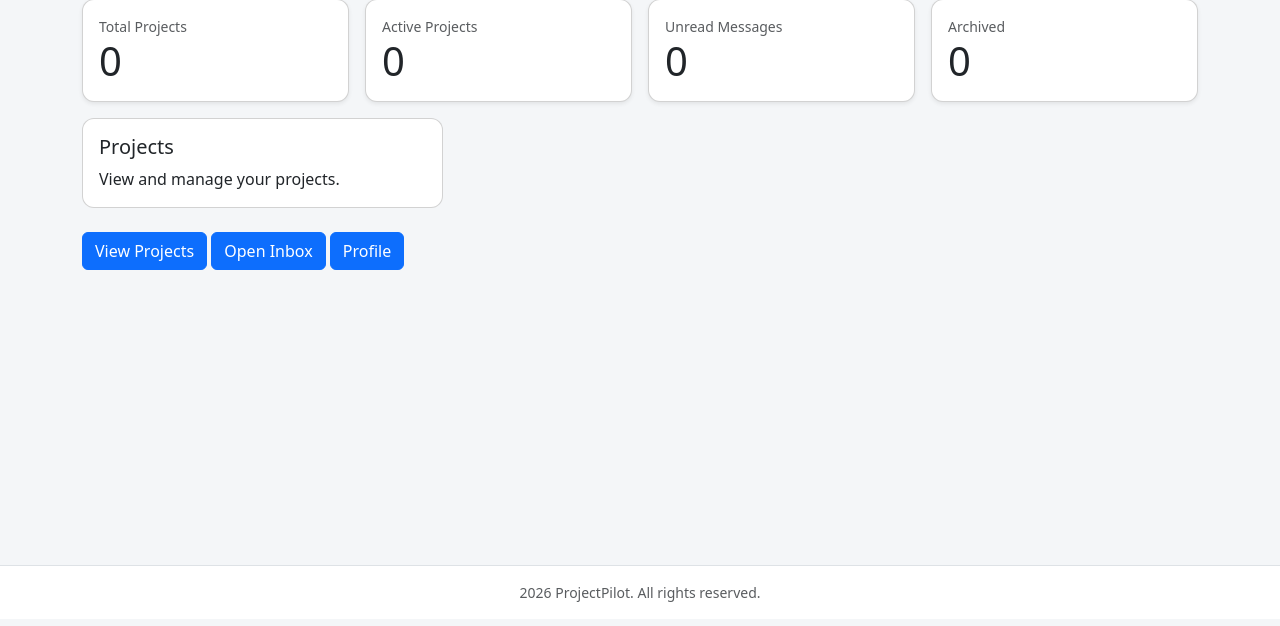
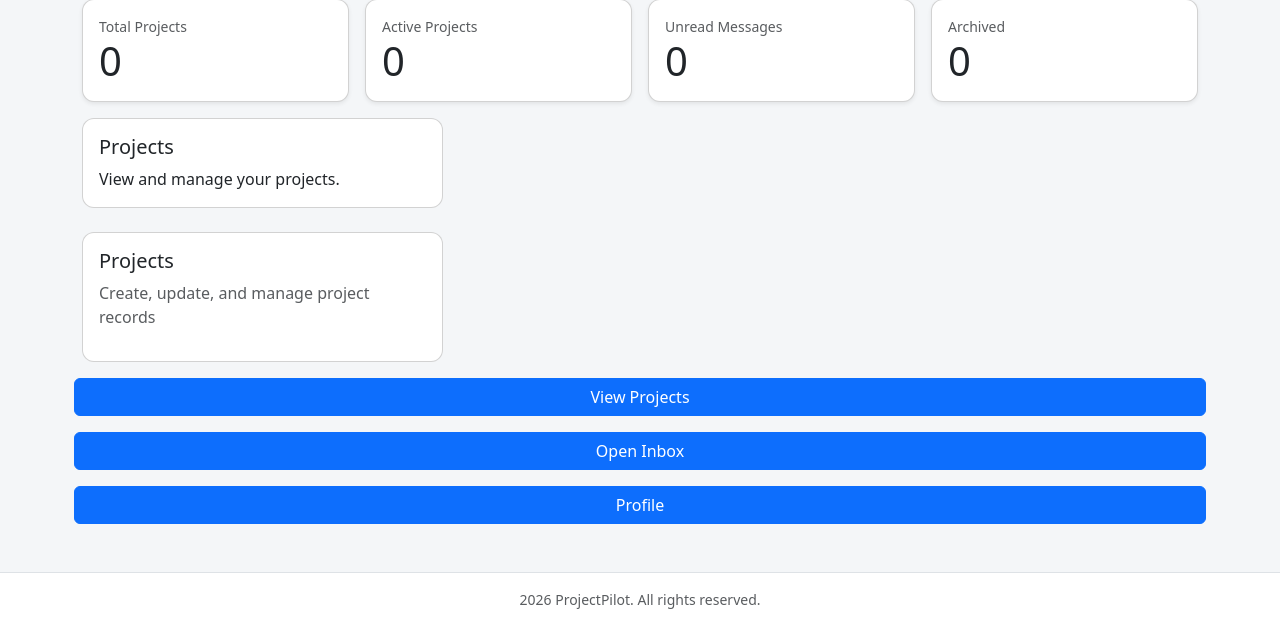
Before and after one commit to ScriptusDigital/Frameworks_Assignment, a Django app: page / in a window 1280 px wide. Shown: the part 181-807 px from the top of the page. Before the commit the page ends 783 px from the top, so only its background shows below. Run offline with Django 5.2, Linux system fonts and the light colour scheme; the visitor is signed in with stand-in values (Sample User, id 1); data that the repository does not hold is empty.

Commit message:
style: layout placeholder for link button cards

```diff
--- a/templates/dashboard.html
+++ b/templates/dashboard.html
@@ -58,6 +58,20 @@
 </div>
 <!-----------Placeholder projects bt-->
 
+<div class="row g-3">
+    <div class="col-md-4">
+        <div class="card shard-sm h-100">
+            <div class="card-body">
+                <h5>Projects</h5>
+                <p class="text-muted">
+                    Create, update, and manage project records
+                </p>
+
+
+            </div>
+        </div>
+    </div>
+
 <a href="{% url 'project_list' %}" class="btn btn-primary">View Projects</a>
 
 <!-----------Placeholder Inbox bt-->
```
